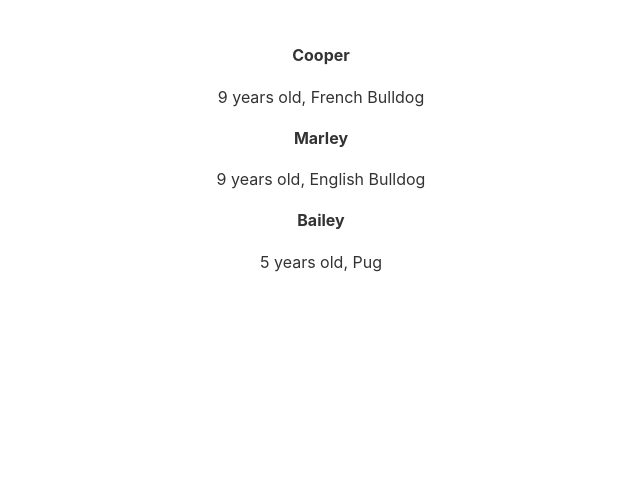
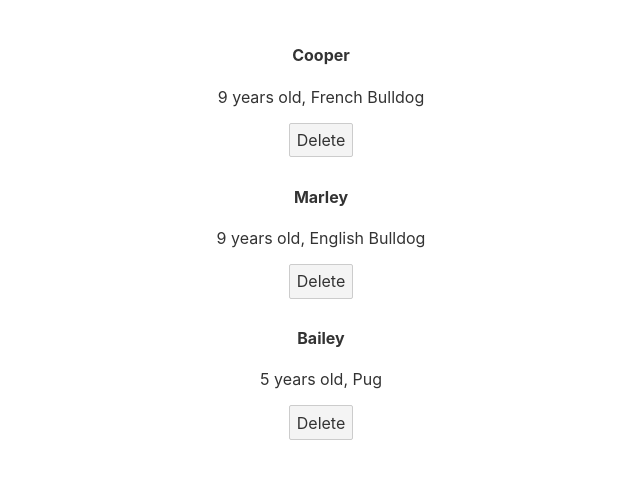
Before and after one commit to SJH-97/svelte, a Svelte app: page / in a window 1280 px wide. Shown: the top 478 px of the page, without its empty margins (319-959 px from the left). Built offline with nearby package versions, Linux system fonts and the light colour scheme.

Commit message:
inline event handlers

```diff
--- a/src/App.svelte
+++ b/src/App.svelte
@@ -5,12 +5,23 @@
 		{name: 'Marley', age: 9, breed: 'English Bulldog', id: 2},
 		{name: 'Bailey', age: 5, breed: 'Pug', id: 3}
 	];
+
+	const handleClick = (id) => {
+		// delete a dog from dogs
+		dogs = dogs.filter((dog) => dog.id !== id);
+	}
 </script>
 
 <main>
  {#each dogs as dog (dog.id)}
+<div>
 	<h4>{dog.name}</h4>
 	<p>{dog.age} years old, {dog.breed}</p>
+	<!-- Inline handler -->
+	<button on:click={() => handleClick(dog.id)}>
+	Delete
+	</button>
+</div>
  {:else}
 	<p>There are no dogs in the dogs array</p>
  {/each}
```
